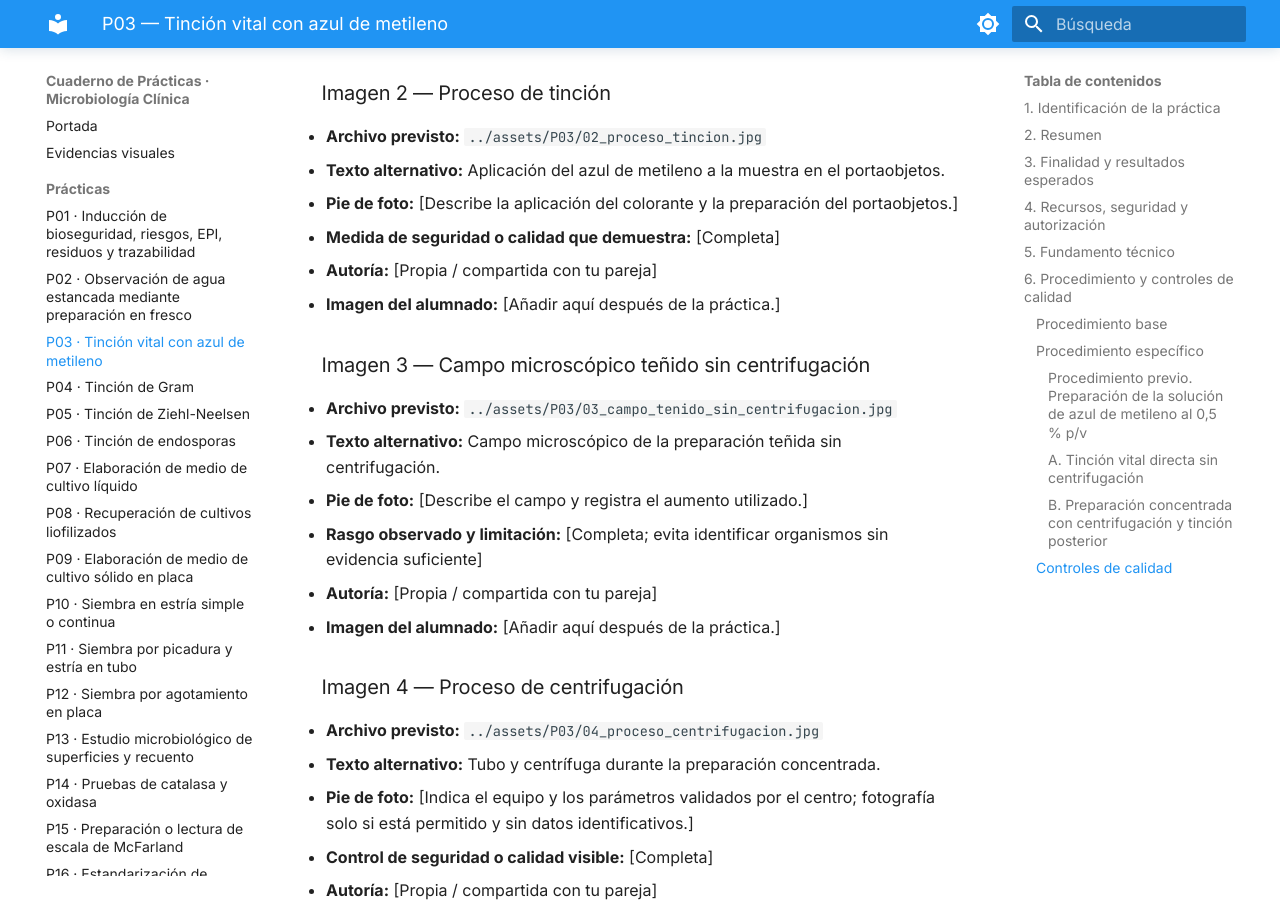
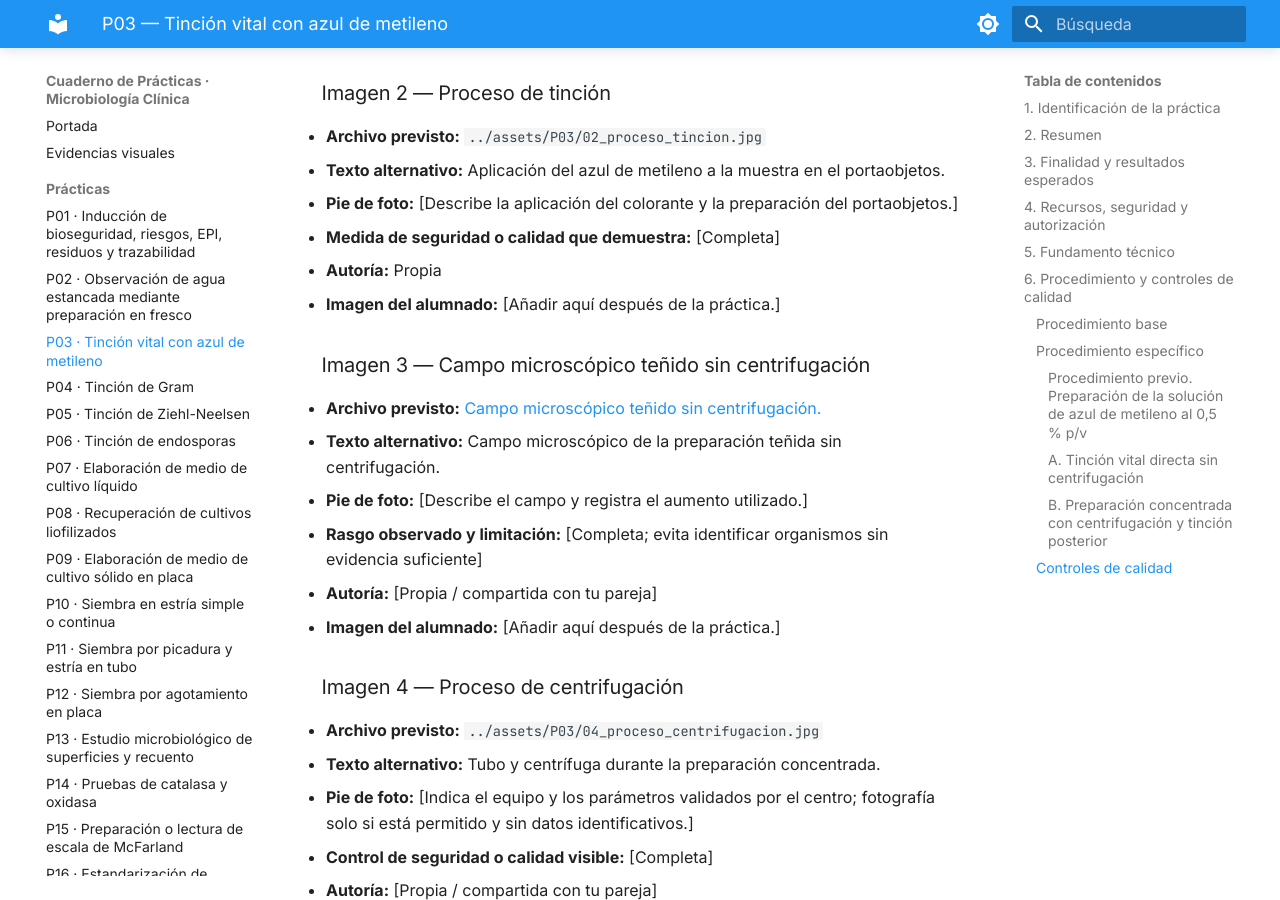
Before and after one commit to Rebeca-hubb/Cuaderno-Pr-cticas-Microbiolog-a-Rebeca-Vicho-, an MkDocs documentation site: the page built from docs/practicas/P03_Azul_de_metileno.md, in a window 1280 px wide and 900 px high, scrolled down 10899 px. Built offline with MkDocs 1.6.1 and Material for MkDocs 9.7.7, drawn with Linux system fonts in a browser that asks for light colours.

Commit message:
Imagen 3

```diff
--- a/docs/practicas/P03_Azul_de_metileno.md
+++ b/docs/practicas/P03_Azul_de_metileno.md
@@ -226,12 +226,12 @@ Resume qué aportó la tinción a la observación y qué información debe inter
 - **Texto alternativo:** Aplicación del azul de metileno a la muestra en el portaobjetos.
 - **Pie de foto:** [Describe la aplicación del colorante y la preparación del portaobjetos.]
 - **Medida de seguridad o calidad que demuestra:** [Completa]
-- **Autoría:** [Propia / compartida con tu pareja]
+- **Autoría:** Propia
 - **Imagen del alumnado:** [Añadir aquí después de la práctica.]
 
 ### Imagen 3 — Campo microscópico teñido sin centrifugación
 
-- **Archivo previsto:** `../assets/P03/03_campo_tenido_sin_centrifugacion.jpg`
+- **Archivo previsto:** [Campo microscópico teñido sin centrifugación.](../assets/P03/03_campo_tenido_sin_centrifugacion.jpg)
 - **Texto alternativo:** Campo microscópico de la preparación teñida sin centrifugación.
 - **Pie de foto:** [Describe el campo y registra el aumento utilizado.]
 - **Rasgo observado y limitación:** [Completa; evita identificar organismos sin evidencia suficiente]
```
